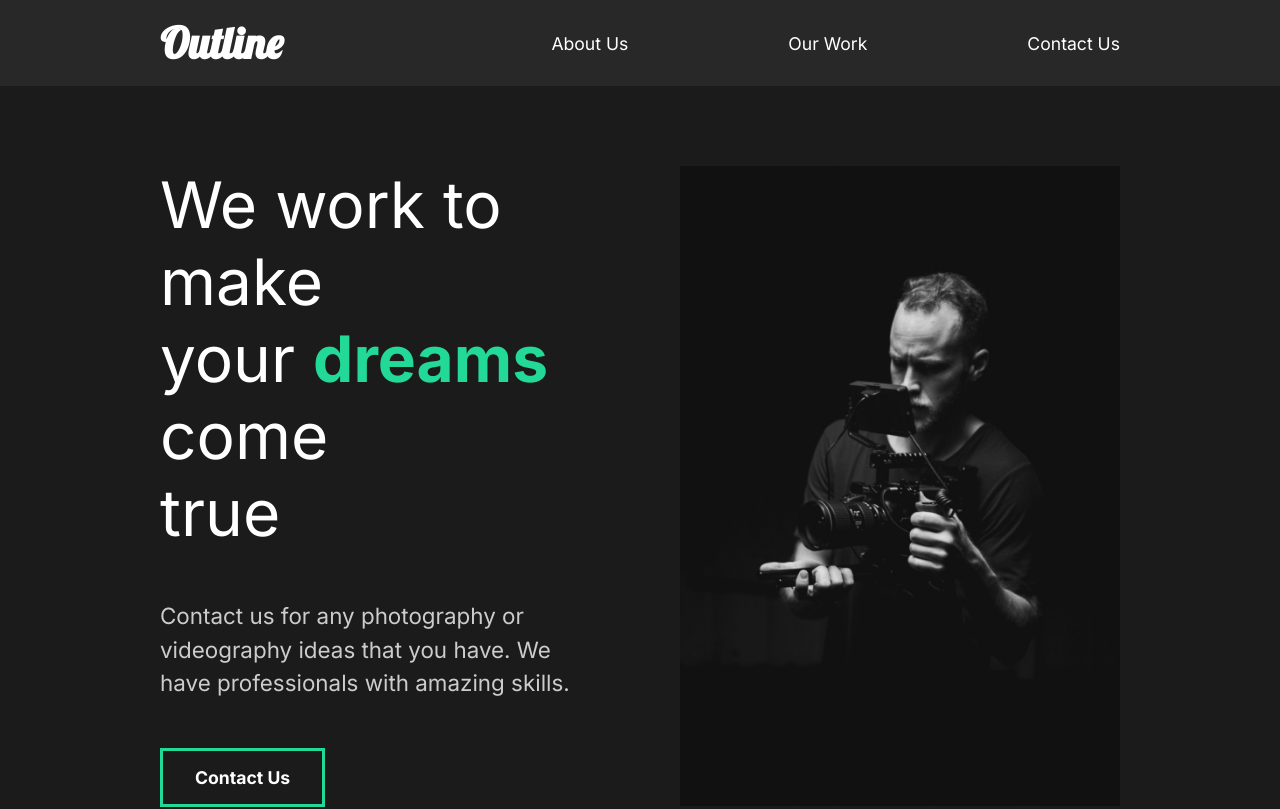
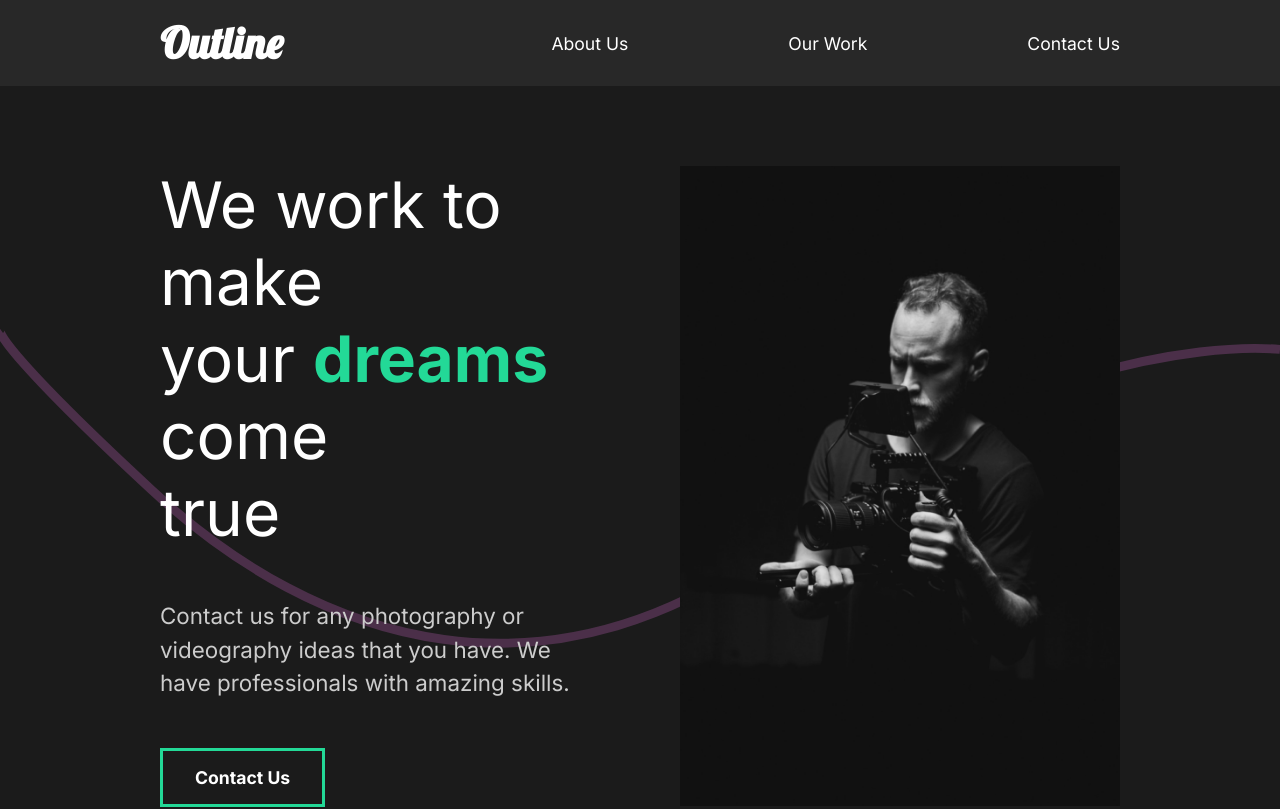
Before and after one commit to hbabuka/outlined, a React (Create React App) app: page / in a window 1280 px wide. Shown: the top 809 px of the page. Built offline with nearby package versions, Linux system fonts and the light colour scheme.

Commit message:
Wave animation

```diff
--- /dev/null
+++ b/src/components/Wave.js
@@ -0,0 +1,31 @@
+import React from "react";
+import styled from "styled-components";
+import { motion } from "framer-motion";
+
+const WaveSvg = styled.svg`
+  position: absolute;
+  left: 0;
+  z-index: 1;
+`;
+
+const Wave = () => {
+  return (
+    <WaveSvg
+      viewBox="0 0 1440 363"
+      fill="none"
+      xmlns="http://www.w3.org/2000/svg"
+    >
+      <motion.path
+        initial={{ pathLength: 0, pathOffset: 1 }}
+        animate={{ pathLength: 1, pathOffset: 0 }}
+        transition={{ duration: 1 }}
+        d="M1440 27.4774C1352.73 19.8184 1122.41 49.0556 899.331 227.276C620.48 450.052 354.282 355.647 170.328 185.318C23.165 49.0556 -4.21721 8.32998 0.487081 5"
+        stroke="#D96ED4"
+        strokeOpacity="0.25"
+        strokeWidth="10"
+      />
+    </WaveSvg>
+  );
+};
+
+export default Wave;
--- a/src/components/sections/AboutSection.js
+++ b/src/components/sections/AboutSection.js
@@ -3,6 +3,7 @@
 import { Shared } from "../../styles/shared";
 import { motion } from "framer-motion";
 import { titleAnimation, fade, photoAnimation } from "../../animation";
+import Wave from "../Wave";
 
 const AboutSection = () => {
   return (
@@ -34,6 +35,7 @@
           variants={photoAnimation}
         />
       </Shared.Section.Image>
+      <Wave />
     </Shared.Section.Wrapper>
   );
 };
--- a/src/styles/shared.js
+++ b/src/styles/shared.js
@@ -12,6 +12,7 @@
 const DescriptionStyled = styled.div`
   flex: 1;
   padding-right: 5rem;
+  z-index: 2;
   h2 {
     font-weight: lighter;
   }
@@ -20,6 +21,7 @@
 const ImageStyled = styled.div`
   flex: 1;
   overflow: hidden;
+  z-index: 2;
   img {
     width: 100%;
     height: 80vh;
```
